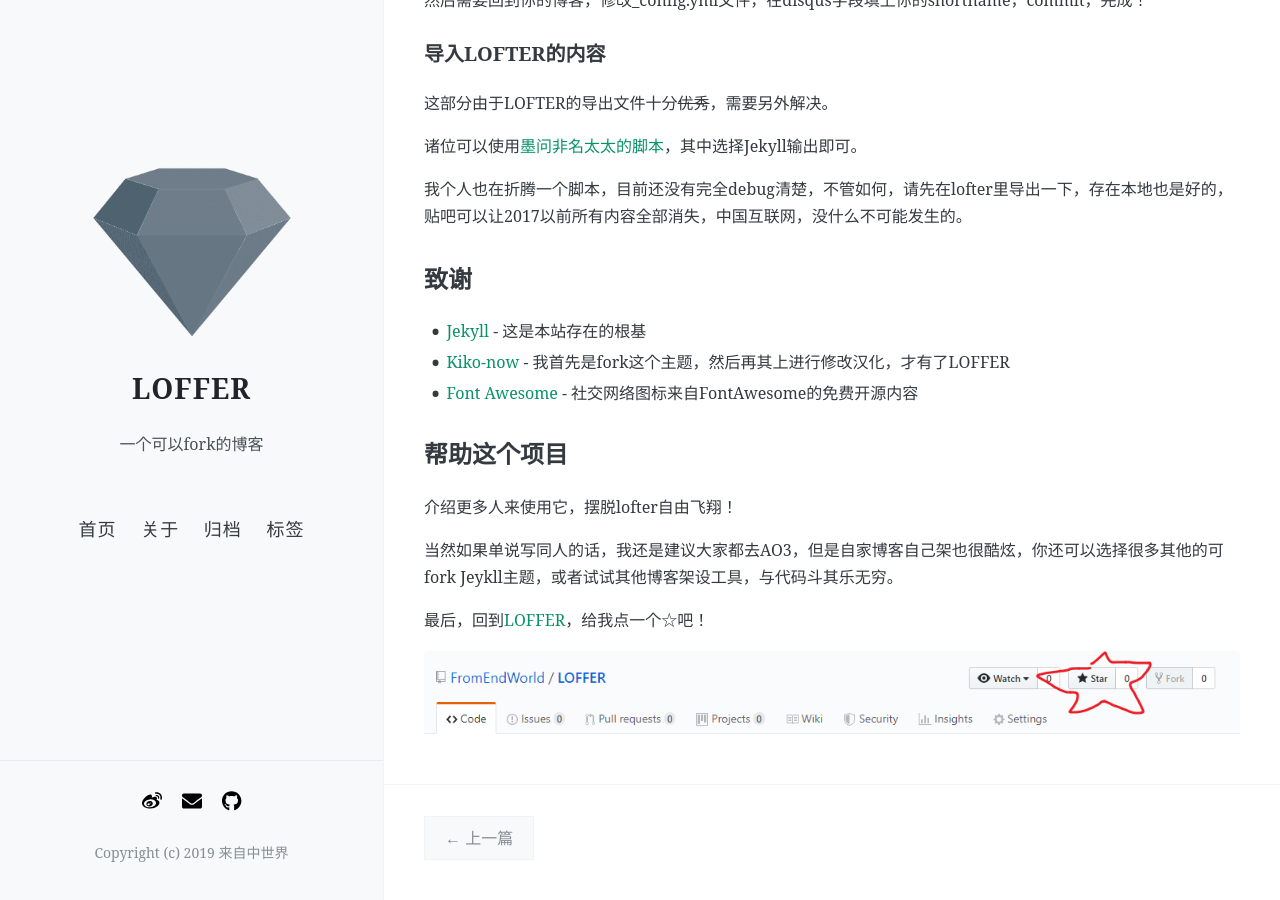
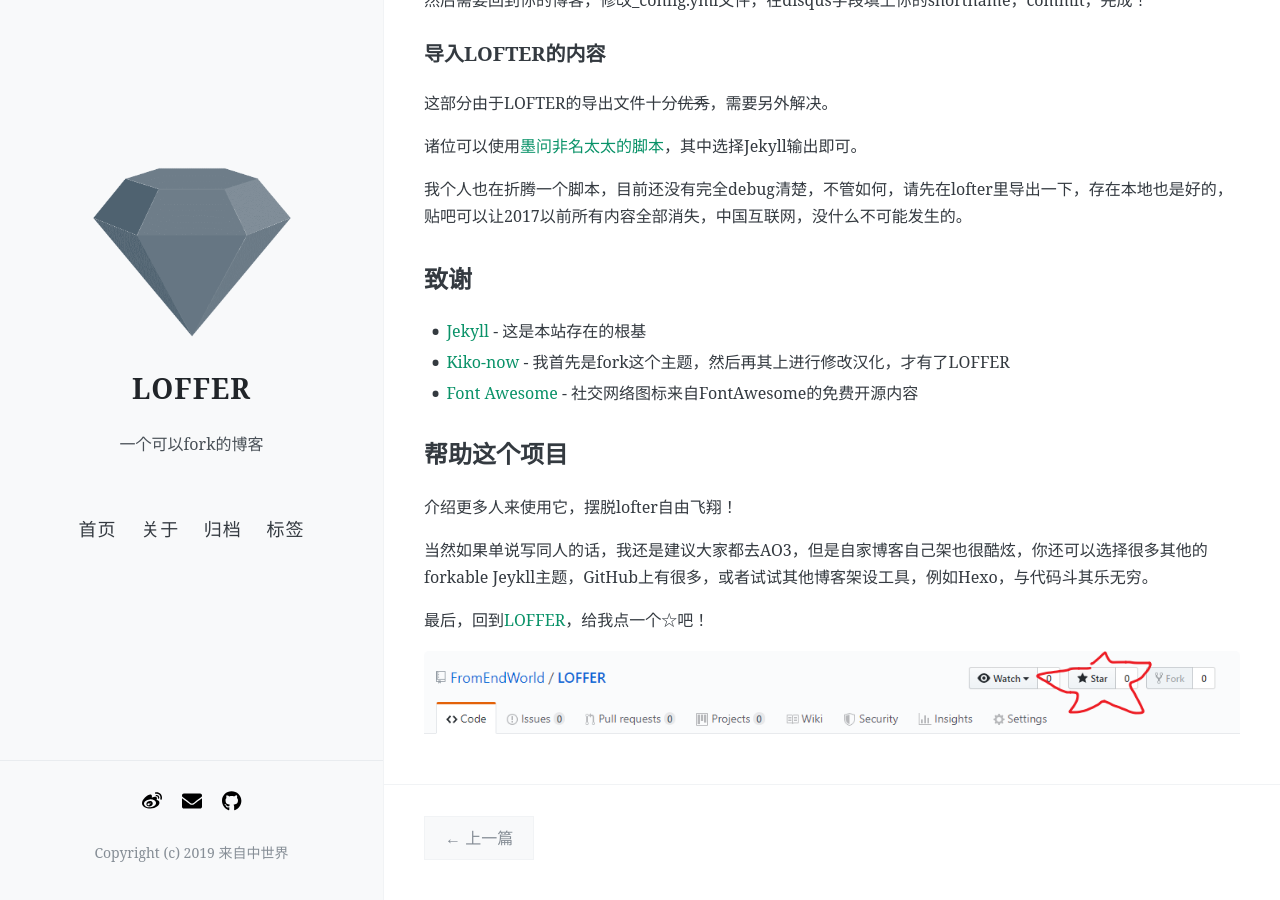
Before and after one commit to FromEndWorld/LOFFER, a Jekyll site: the page built from _posts/2019-06-02-document.md, in a window 1280 px wide and 900 px high, scrolled down 7294 px. Built offline with Jekyll 4.4.1, drawn with Linux system fonts in a browser that asks for light colours; nearby versions of some CDN libraries; comment, search, counter and statistics services are not loaded.

Commit message:
Update 2019-06-02-document.md

```diff
--- a/_posts/2019-06-02-document.md
+++ b/_posts/2019-06-02-document.md
@@ -128,7 +128,7 @@
 
 介绍更多人来使用它，摆脱lofter自由飞翔！
 
-当然如果单说写同人的话，我还是建议大家都去AO3，但是自家博客自己架也很酷炫，你还可以选择很多其他的可fork Jeykll主题，或者试试其他博客架设工具，与代码斗其乐无穷。
+当然如果单说写同人的话，我还是建议大家都去AO3，但是自家博客自己架也很酷炫，你还可以选择很多其他的forkable Jeykll主题，GitHub上有很多，或者试试其他博客架设工具，例如Hexo，与代码斗其乐无穷。
 
 最后，回到[LOFFER](https://github.com/FromEndWorld/LOFFER)，给我点一个☆吧！
 
```
